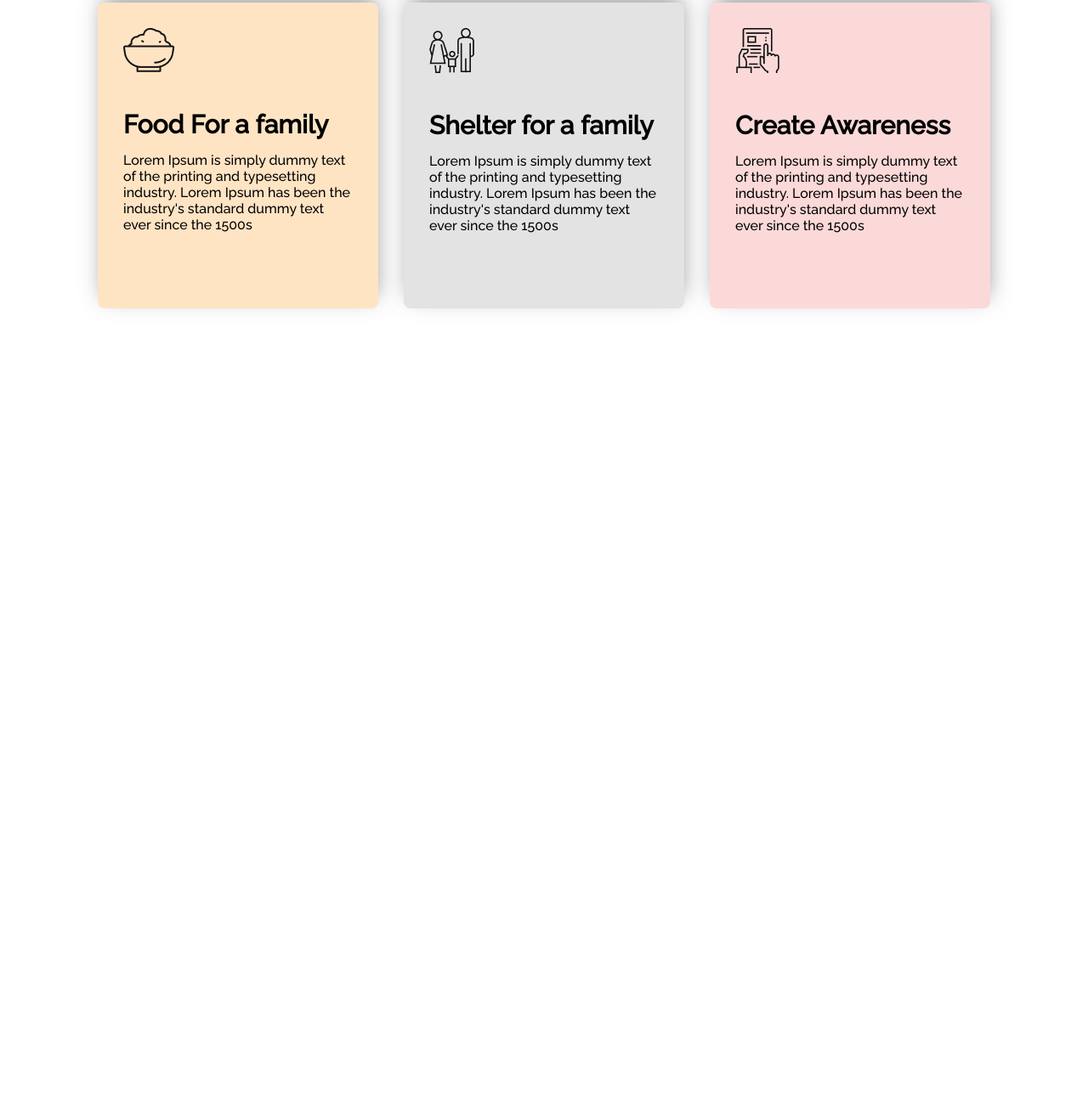
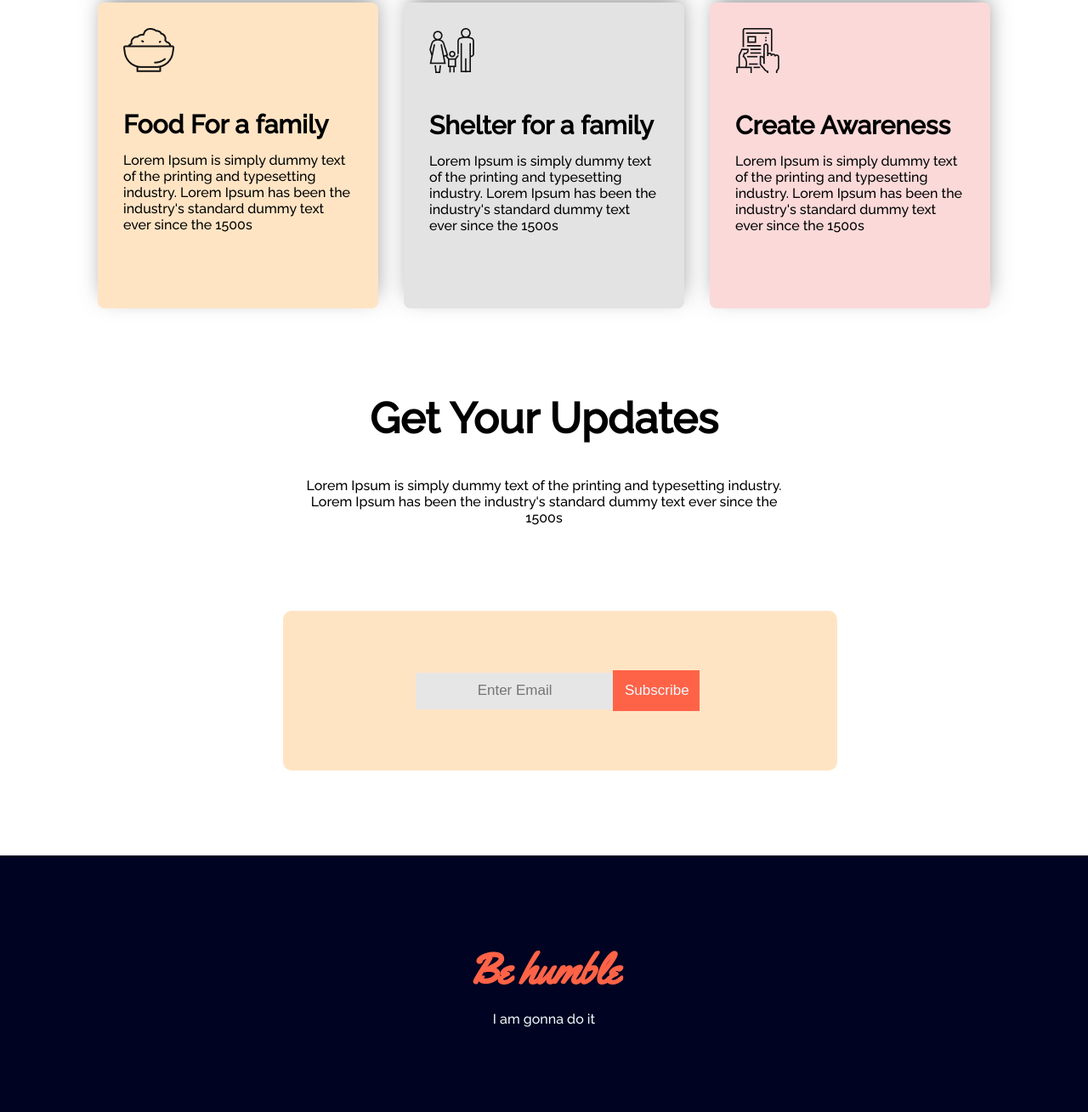
Before and after one commit to Turjo99/Project-3, a plain HTML site: page index.html in a window 1280 px wide. Shown: the part 1642-2951 px from the top of the page at 85% size. Before the commit the page ends 2105 px from the top, so only its background shows below. Drawn offline with Linux system fonts and the light colour scheme.

Commit message:
Done Without bonus part

```diff
--- a/index.html
+++ b/index.html
@@ -12,6 +12,9 @@
       href="https://fonts.googleapis.com/css2?family=Raleway:wght@500&display=swap"
       rel="stylesheet"
     />
+    <link rel="preconnect" href="https://fonts.googleapis.com">
+<link rel="preconnect" href="https://fonts.gstatic.com" crossorigin>
+<link href="https://fonts.googleapis.com/css2?family=Yellowtail&display=swap" rel="stylesheet">
   </head>
   <body>
     <section class="header">
@@ -86,5 +89,28 @@
         </div>
       </div>
     </section>
+
+    <section class="subscribe">
+      <h2 class="center">Get Your Updates</h2>
+      <p class="center margin-top">
+        Lorem Ipsum is simply dummy text of the printing and typesetting
+        industry.<br />
+        Lorem Ipsum has been the industry's standard dummy text ever since the
+        <br />
+        1500s
+      </p>
+
+      <div class="sub">
+        <div class="container-color">
+          <li class="email"><input type="Email" placeholder="Enter Email"></li>
+          <li class=""><input type="submit" value="Subscribe"></li>
+         </div>
+      </div>
+    </section>
+
+    <section class="footer">
+      <h2 class="center"> <span>Be humble</span> </h1>
+        <p class="center">I am gonna do it</p>
+    </section>
   </body>
 </html>
--- a/style.css
+++ b/style.css
@@ -12,7 +12,7 @@ body {
       rgba(55, 82, 237, 0.52),
       rgba(0, 0, 0, 0.939)
     ),
-    url("/images/donation9.jpg");
+    url("images/donation9.jpg");
   background-repeat: no-repeat;
   background-size: cover;
   height: 700px;
@@ -96,6 +96,7 @@ a {
 
 input::placeholder {
   text-align: center;
+  font-size: 14px;
 }
 .features {
   margin-top: 150px;
@@ -130,3 +131,45 @@ input::placeholder {
 #card2 {
   background-color: rgb(228, 227, 227);
 }
+.sub {
+  text-align: center;
+  background-color: bisque;
+  margin-top: 100px;
+  width: 40%;
+  padding: 70px;
+  text-align: center;
+  position: relative;
+  left: 26%;
+  border-radius: 10px;
+}
+li {
+  display: inline;
+  text-decoration: none;
+}
+input[type="email"] {
+  background-color: rgb(230, 230, 230);
+  width: 40%;
+  padding: 14px;
+}
+input[type="email"]::placeholder {
+  font-size: 17px;
+}
+input[type="submit"] {
+  background-color: tomato;
+  width: 20%;
+  padding: 14px;
+  position: relative;
+  right: 5px;
+  color: aliceblue;
+  font-size: 17px;
+}
+.footer {
+  background-color: #000321;
+  padding: 100px;
+  color: aliceblue;
+  margin-top: 100px;
+}
+.footer span {
+  color: tomato;
+  font-family: "Yellowtail", cursive;
+}
```
